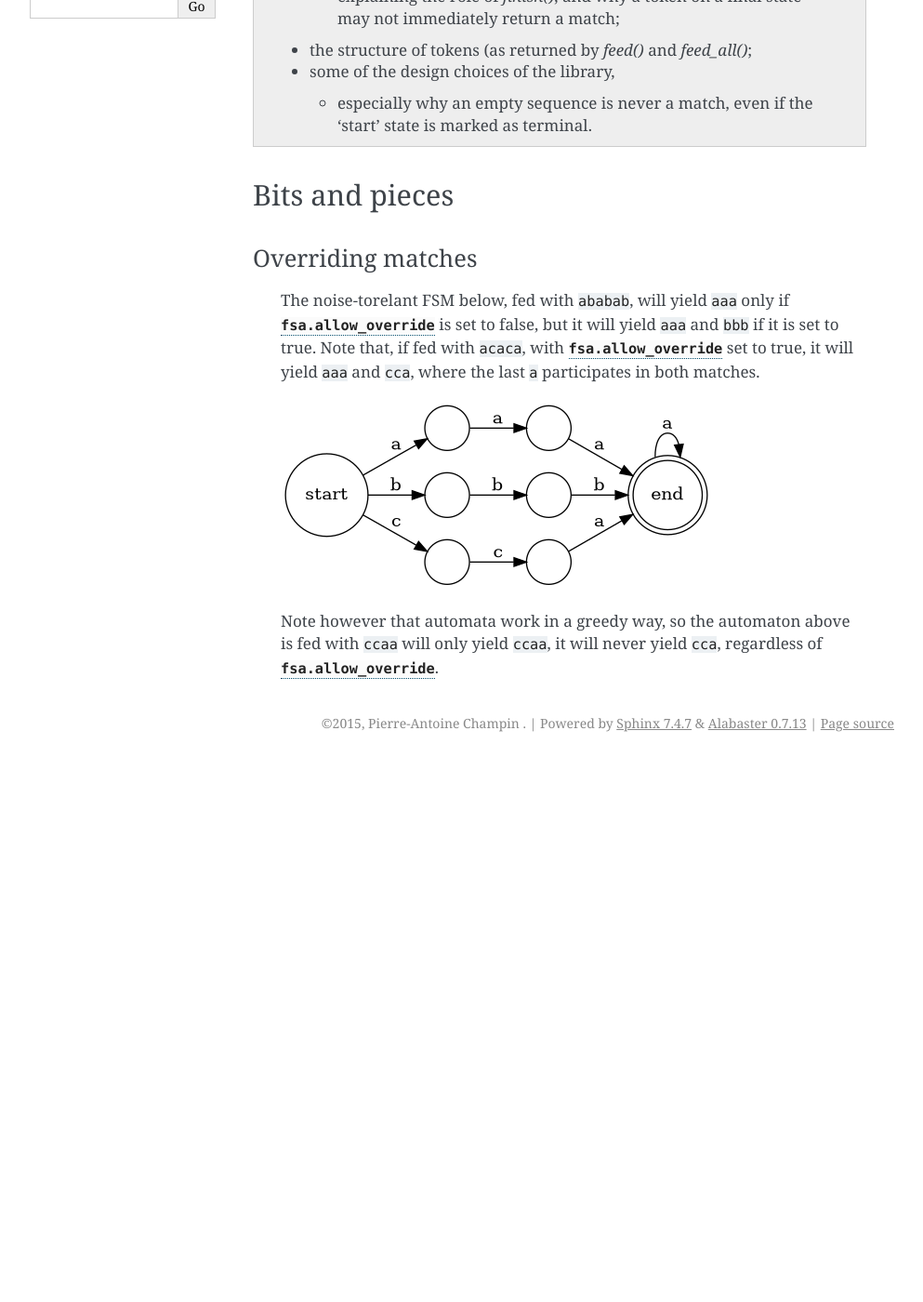
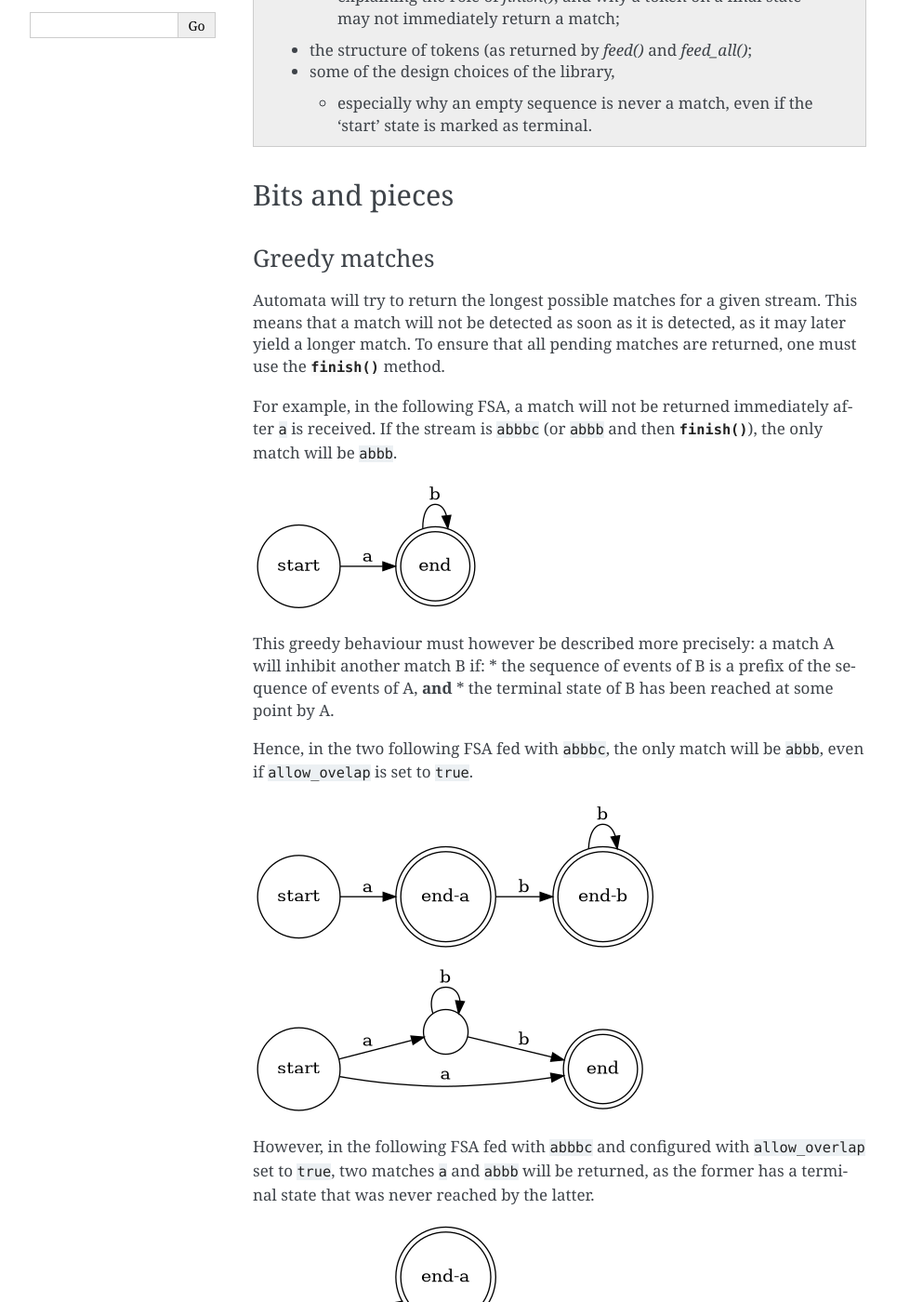
Before and after one commit to pchampin/fsa4streams, a Sphinx documentation site: the page built from doc/intro.rst, in a window 1280 px wide and 1400 px high, scrolled down 298 px. Shown: the whole window at 93% size, without its empty margins (148-1141 px from the left). Built offline with Sphinx 7.4.7, drawn with Linux system fonts in a browser that asks for light colours; before the commit the page ends 1115 px from its top, so only the background shows below that; some of the changed text lies outside the part shown.

Commit message:
improved and documented greedy matching

```diff
--- a/doc/intro.rst
+++ b/doc/intro.rst
@@ -27,11 +27,76 @@ Bits and pieces
 
 .. _overriding_matches:
 
+Greedy matches
+++++++++++++++
+
+Automata will try to return the longest possible matches for a given stream.
+This means that a match will not be detected as soon as it is detected,
+as it may later yield a longer match.
+To ensure that all pending matches are returned,
+one must use the :meth:`~fsa4streams.fsa.FSA.finish` method.
+
+For example, in the following FSA,
+a match will not be returned immediately after ``a`` is received.
+If the stream is ``abbbc`` (or ``abbb`` and then :meth:`~fsa4streams.fsa.FSA.finish`),
+the only match will be ``abbb``.
+
+.. digraph:: example_abstar
+
+      rankdir=LR
+      node[shape=circle,label=""]
+      s0[label=start]
+      s0  -> s1 [label=a]
+      s1  -> s1 [label=b]
+      s1[shape=doublecircle,label="end"]
+
+This greedy behaviour must however be described more precisely:
+a match A will inhibit another match B if:
+* the sequence of events of B is a prefix of the sequence of events of A, **and**
+* the terminal state of B has been reached at some point by A.
+
+Hence, in the two following FSA fed with ``abbbc``, the only match will be ``abbb``,
+even if ``allow_ovelap`` is set to ``true``.
+
+.. digraph:: example_abstar_alt
+
+      rankdir=LR
+      node[shape=circle,label=""]
+      s0[label=start]
+      s0  -> s1 [label=a]
+      s0  -> s2 [label=a]
+      s1  -> s1 [label=b]
+      s1  -> s2 [label=b]
+      s2[shape=doublecircle,label="end"]
+
+      t0[label=start]
+      t0  -> t1 [label=a]
+      t1  -> t2 [label=b]
+      t2  -> t2 [label=b]
+      t1[shape=doublecircle,label="end-a"]
+      t2[shape=doublecircle,label="end-b"]
+
+However, in the following FSA fed with ``abbbc`` and configured with ``allow_overlap`` set to ``true``,
+two matches ``a`` and ``abbb`` will be returned,
+as the former has a terminal state that was never reached by the latter.
+
+.. digraph:: example_abstar_two_matches
+
+      rankdir=LR
+      node[shape=circle,label=""]
+      s0[label=start]
+      s0  -> s1 [label=a]
+      s0  -> s2 [label=a]
+      s2  -> s2 [label=b]
+      s1[shape=doublecircle,label="end-a"]
+      s2[shape=doublecircle,label="end-b"]
+
+
 Overriding matches
 ++++++++++++++++++
 
    The noise-torelant FSM below, fed with ``ababab``,
-   will yield ``aaa`` only if :js:attr:`fsa.allow_override` is set to false,
+   will only yield ``aaa`` if :js:attr:`fsa.allow_override` is set to false,
    but it will yield ``aaa`` and ``bbb`` if it is set to true.
    Note that, if fed with ``acaca``, with :js:attr:`fsa.allow_override` set to true,
    it will yield ``aaa`` and ``cca``,
@@ -59,3 +124,6 @@ Overriding matches
    so the automaton above is fed with ``ccaa`` will only yield ``ccaa``,
    it will never yield ``cca``,
    regardless of `fsa.allow_override`:js:attr:.
+
+   This notion of "greedyness" (greed?) can be tricky...
+   It can be summed up
```
Also changed, not shown: 2 other files.
